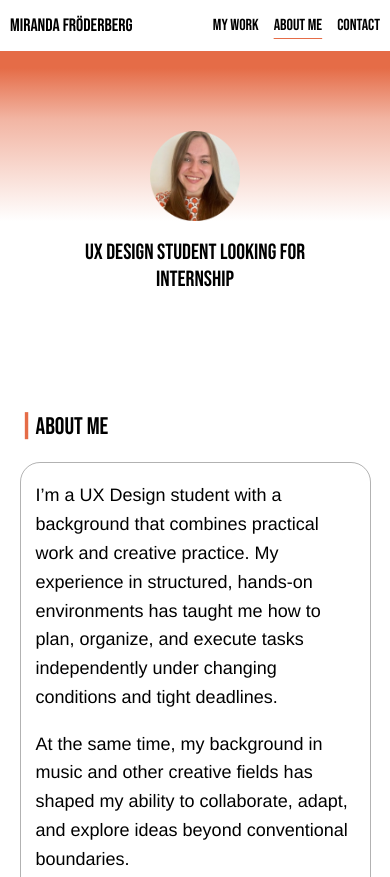
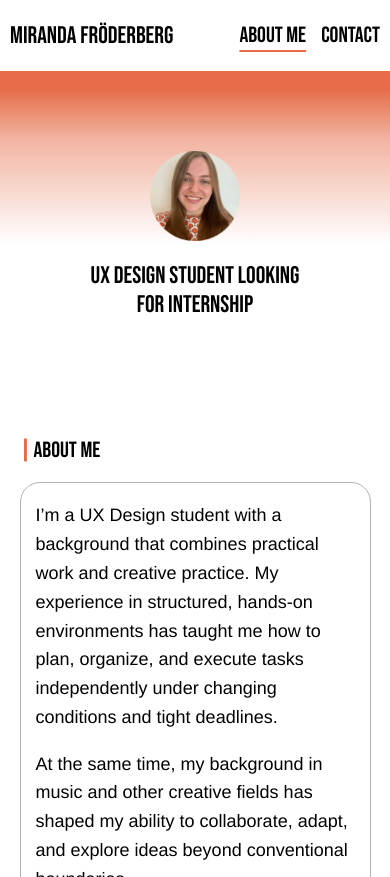
Before and after one commit to mirandafroderberg-creator/Portfolio, a plain HTML site: page about/index.html in a window 390 px wide. Shown: the top 877 px of the page. Drawn offline with Linux system fonts and the light colour scheme.

Commit message:
Mobile fix

```diff
--- a/Eventure/style.css
+++ b/Eventure/style.css
@@ -339,16 +339,20 @@ h1, .logo, .nav-links, .container h3 {
 
 @media (max-width: 620px) { /* lite större än PHONE */
     .nav-box .logo {
-    font-size: 18px;
+    font-size: 24px;
     }
 
     .nav-links {
-        font-size: 16px;
+        font-size: 22px;
         gap: 15px;
         margin-left: auto;
         width: auto;
         display: flex;
     }
+
+           .dropdown {
+        display: none;
+        }
 
      .nav-box {
         flex-direction: row;
--- a/Lia/style.css
+++ b/Lia/style.css
@@ -362,16 +362,21 @@ h1, .logo, .nav-links, .container h3 {
 
 @media (max-width: 620px) { /* lite större än PHONE */
     .nav-box .logo {
-    font-size: 18px;
+    font-size: 24px;
     }
 
     .nav-links {
-        font-size: 16px;
+        font-size: 22px;
         gap: 15px;
         margin-left: auto;
         width: auto;
         display: flex;
     }
+
+           .dropdown {
+        display: none;
+    }
+
 
      .nav-box {
         flex-direction: row;
--- a/UnderbaraUnge/style.css
+++ b/UnderbaraUnge/style.css
@@ -349,16 +349,20 @@ h1, .logo, .nav-links, .container h3 {
 
 @media (max-width: 620px) { /* lite större än PHONE */
     .nav-box .logo {
-    font-size: 18px;
+    font-size: 24px;
     }
 
     .nav-links {
-        font-size: 16px;
+        font-size: 22px;
         gap: 15px;
         margin-left: auto;
         width: auto;
         display: flex;
     }
+
+           .dropdown {
+        display: none;
+        }
 
     .nav-box {
         flex-direction: row;
--- a/about/style.css
+++ b/about/style.css
@@ -379,15 +379,19 @@ h1, h2, .logo, .nav-links, .internship-container h2, .internship-container h3{
 
 @media (max-width: 620px) { /* PHONE */
     .nav-box .logo {
-    font-size: 18px;
+    font-size: 24px;
     }
 
     .nav-links {
-        font-size: 16px;
+        font-size: 22px;
         gap: 15px;
         margin-left: auto;
         width: auto;
         display: flex;
+    }
+
+           .dropdown {
+        display: none;
     }
 
      .nav-box {
@@ -409,7 +413,7 @@ h1, h2, .logo, .nav-links, .internship-container h2, .internship-container h3{
     }
 
     .hero-container h1 {
-        font-size: 22px;
+        font-size: 24px;
         text-align: center;
     }
 
@@ -418,12 +422,15 @@ h1, h2, .logo, .nav-links, .internship-container h2, .internship-container h3{
         height: auto;
     }
 
+
+
     .main h2{
-        font-size: 24px;
+        font-size: 22px;
+
     }
 
     .main strong { /*Orangea "|"*/
-        font-size: 26px;
+        font-size: 22px;
         padding-right: 3px;
     }
 
--- a/contact/style.css
+++ b/contact/style.css
@@ -375,15 +375,19 @@ h1, .logo, .nav-links, .internship-container h2, .internship-container h3{
 
 @media (max-width: 620px) { /* PHONE */
     .nav-box .logo {
-    font-size: 18px;
+    font-size: 24px;
     }
 
     .nav-links {
-        font-size: 16px;
+        font-size: 22px;
         gap: 15px;
         margin-left: auto;
         width: auto;
         display: flex;
+    }
+
+           .dropdown {
+        display: none;
     }
 
      .nav-box {
--- a/style.css
+++ b/style.css
@@ -473,12 +473,12 @@ h1, .logo, .nav-links, .work-nav, .project-title {
     }
 
     .hero-background {
-        min-height: 60vh;
+        min-height: 50vh;
         padding: 20px;
     }
 
     .hero-container {
-    min-height: 60vh;
+    min-height: 50vh;
     display: flex;
     align-items: flex-end;
     padding-bottom: 10px;
```
